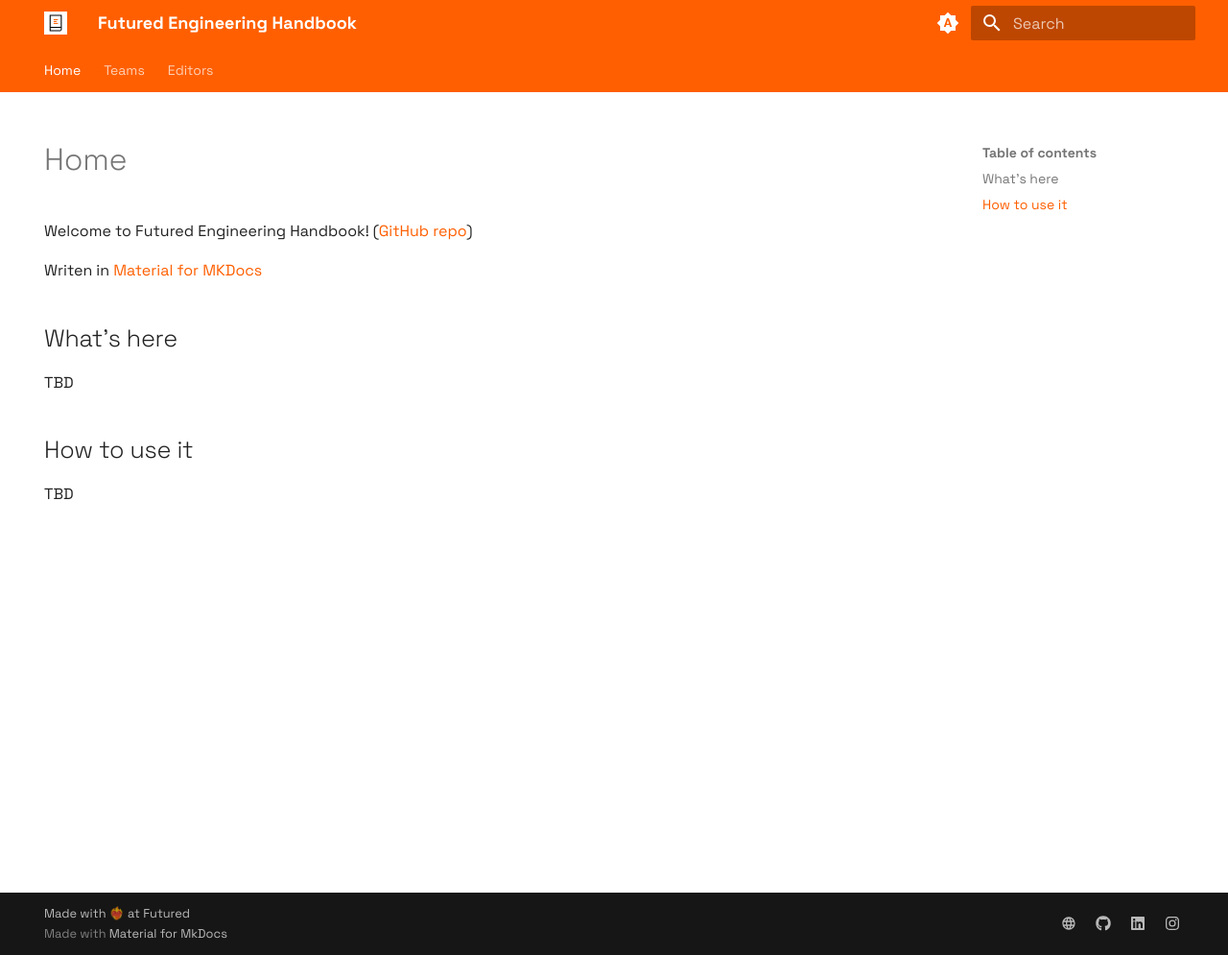
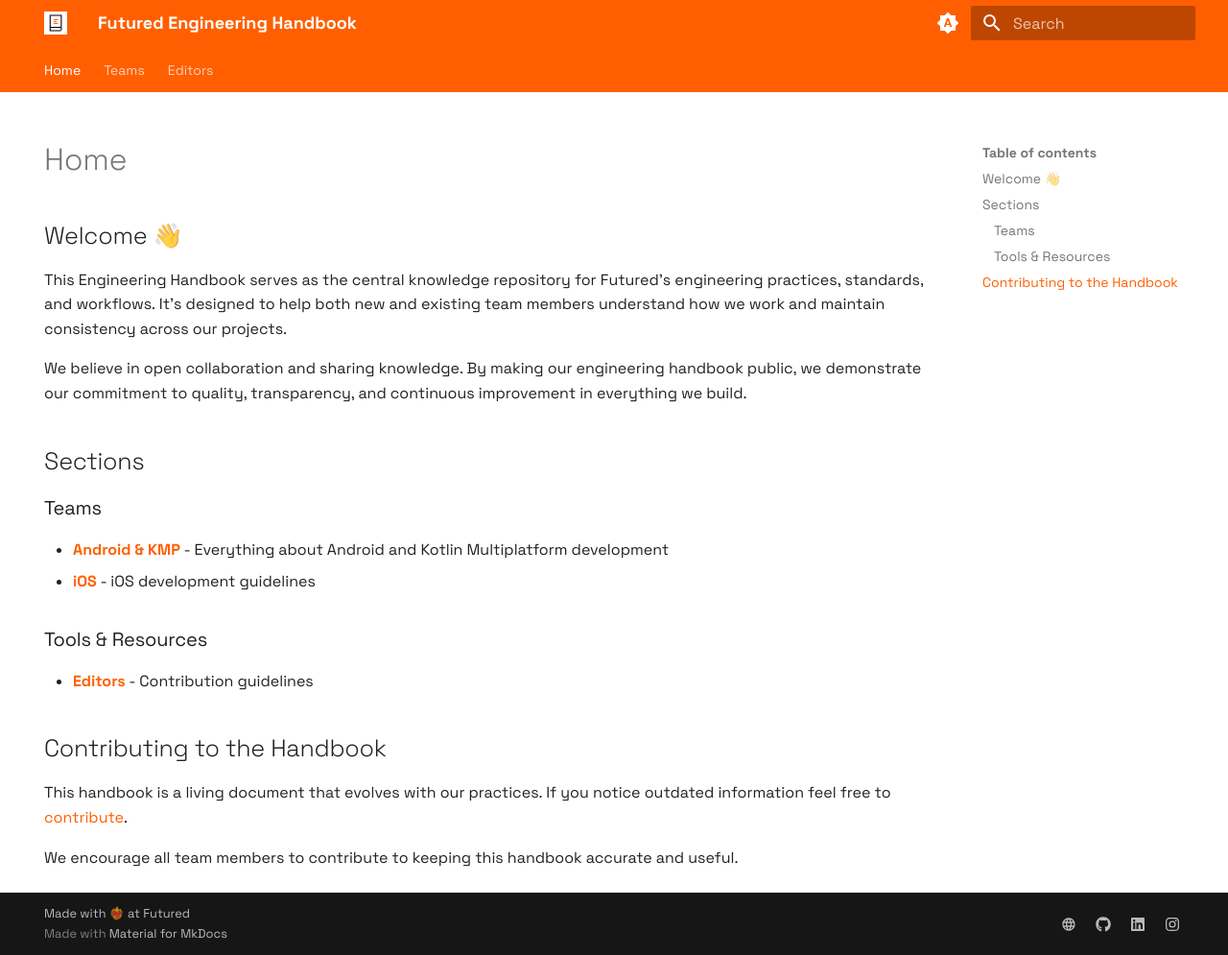
Before and after one commit to futuredapp/Engineering-Handbook, an MkDocs documentation site: the page built from docs/index.md, in a window 1280 px wide and 995 px high. Shown: the whole window at 96% size. Built offline with MkDocs 1.6.1 and Material for MkDocs 9.7.7, drawn with Linux system fonts in a browser that asks for light colours.

Commit message:
Improve home page

```diff
--- a/docs/index.md
+++ b/docs/index.md
@@ -1,18 +1,30 @@
 ---
 hide:
   - navigation
+  - heading
 ---
 
-# Home
+## Welcome 👋
 
-Welcome to Futured Engineering Handbook! ([GitHub repo](https://github.com/futuredapp/Engineering-Handbook))
+This Engineering Handbook serves as the central knowledge repository for Futured's engineering practices, standards, and workflows. It's designed to help both new and existing team members understand how we work and maintain consistency across our projects.
 
-Writen in [Material for MKDocs](https://squidfunk.github.io/mkdocs-material/)
+We believe in open collaboration and sharing knowledge. By making our engineering handbook public, we demonstrate our commitment to quality, transparency, and continuous improvement in everything we build.
 
-## What's here
+## Sections
 
-TBD
+### Teams
 
-## How to use it
+- **[Android & KMP](Teams/android/project_setup/00_new_repo.md)** - Everything about Android and Kotlin Multiplatform development
+- **[iOS](Teams/iOS/index.md)** - iOS development guidelines
+<!-- - **[Design](Teams/Design/design_page.md)** - Design team practices and guidelines
+- **[QA](Teams/QA/qa_page.md)** - Quality Assurance processes and standards -->
 
-TBD
+### Tools & Resources
+
+- **[Editors](editors.md)** - Contribution guidelines
+
+## Contributing to the Handbook
+
+This handbook is a living document that evolves with our practices. If you notice outdated information feel free to [contribute](editors.md).
+
+We encourage all team members to contribute to keeping this handbook accurate and useful.
--- a/mkdocs.yml
+++ b/mkdocs.yml
@@ -64,10 +64,10 @@
       - Customer Account: Teams/iOS/ios_customer_account.md
       - Builds: Teams/iOS/ios_builds.md
       - Release: Teams/iOS/ios_release.md
-    - Design:
-      - Overview: Teams/Design/design_page.md
-    - QA:
-      - Overview: Teams/QA/qa_page.md
+    # - Design:
+    #   - Overview: Teams/Design/design_page.md
+    # - QA:
+    #   - Overview: Teams/QA/qa_page.md
   - Editors: editors.md
 
 copyright: Made with ❤️‍🔥 at Futured
```
